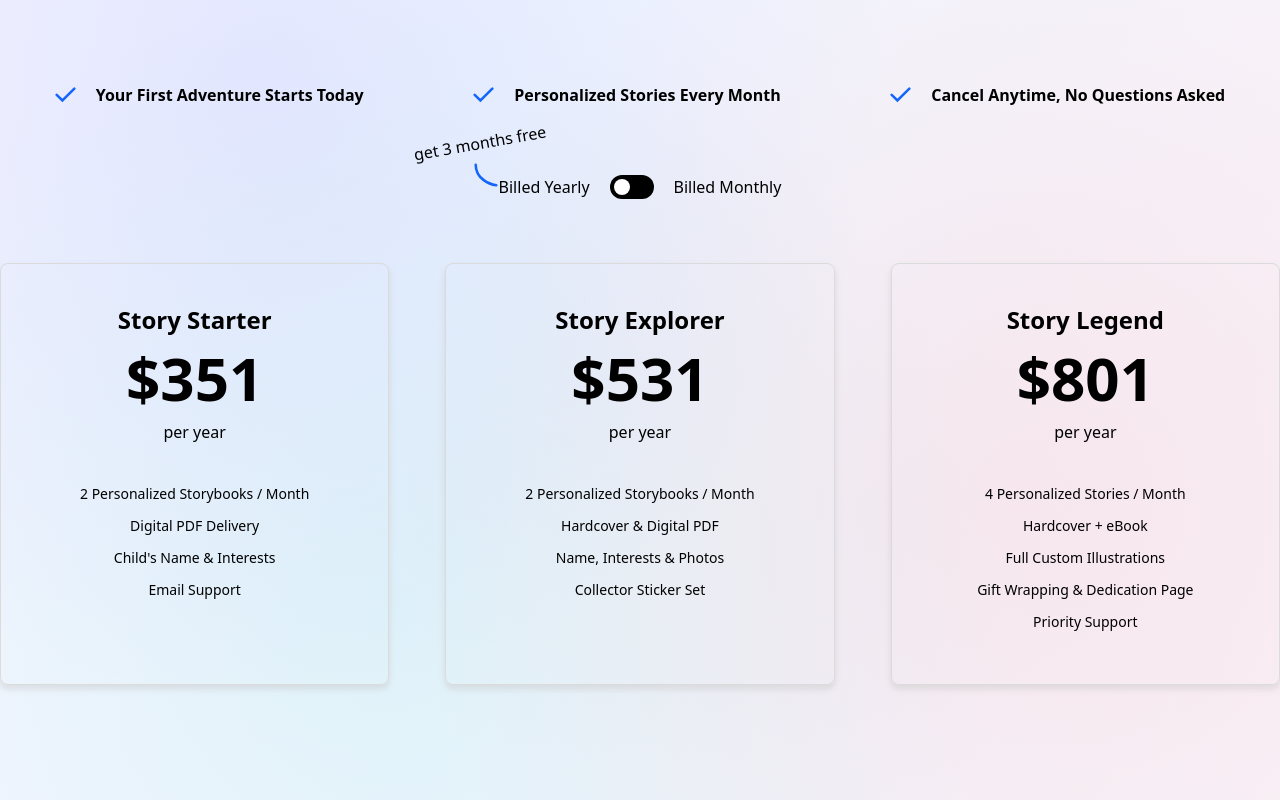
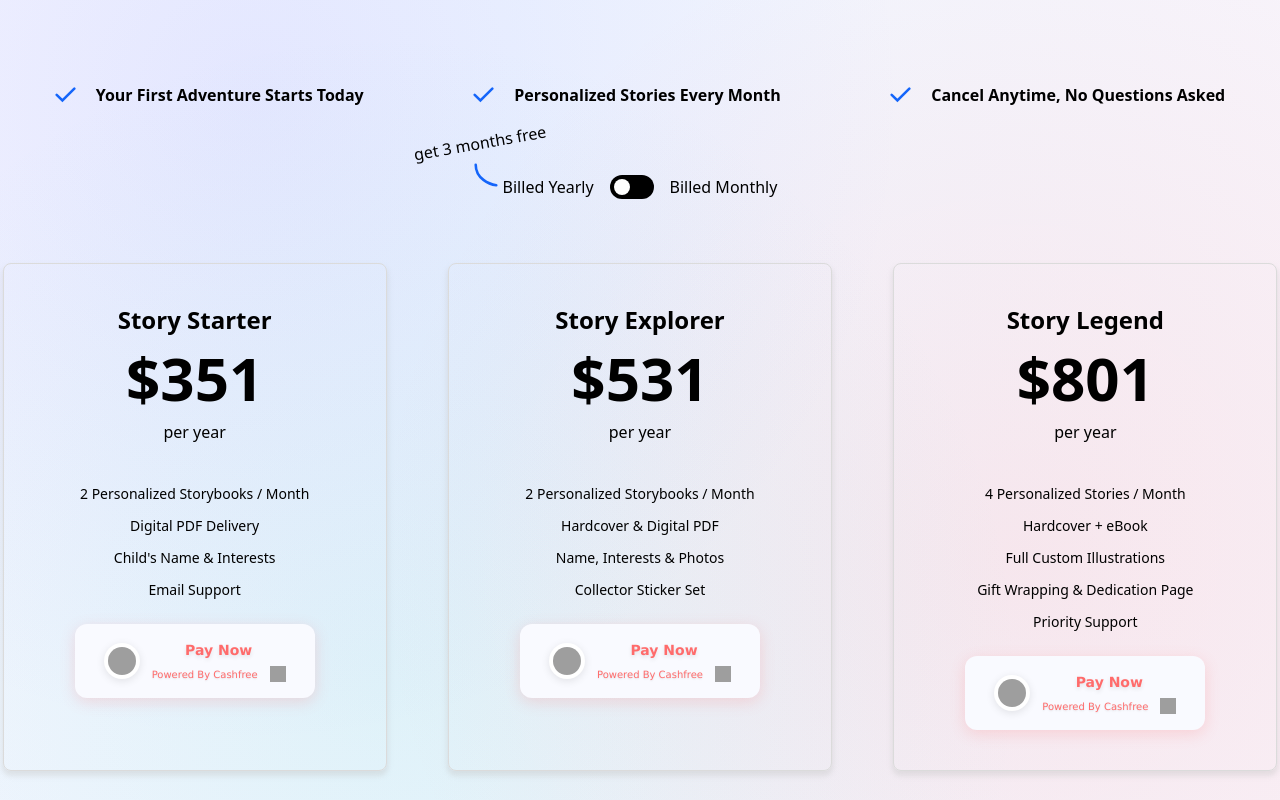
Before and after one commit to yablokolabs/aiponatime, a Next.js app in the folder package/: page / in a window 1280 px wide. Shown: the part 6560-7360 px from the top of the page. Built offline with nearby package versions, Linux system fonts and the light colour scheme; grey boxes are pictures that could not be loaded.

Commit message:
integrate cashfree payments

```diff
--- a/package/src/components/Home/Manage/index.tsx
+++ b/package/src/components/Home/Manage/index.tsx
@@ -2,9 +2,24 @@
 import { useState } from "react";
 import { Switch } from "@headlessui/react";
 import Image from "next/image";
+import { PaymentButton, PlanName } from "@/components/Home/PaymentButton";
 
-// Define the plan structure and its types
-const plans = [
+type Plan = {
+  heading: PlanName;
+  price: {
+    monthly: number;
+    yearly: number;
+  };
+  user: string;
+  features: {
+    books: string;
+    format: string;
+    personalization: string;
+    support: string;
+  };
+};
+
+const plans: Plan[] = [
   {
     heading: "Story Starter",
     price: {
@@ -89,11 +104,11 @@ const Manage = () => {
           </div>
         </div>
 
-        <div className="mt-6 relative">
+        <div className="mt-6 relative text-center">
           <div className="dance-text sm:-ml-80 text-center sm:-rotate-[10deg] mb-5">get 3 months free</div>
           <Image src={`${process.env.NEXT_PUBLIC_BASE_PATH || ''}/images/manage/toggle.svg`} alt="toggle-image" width={24} height={24} className="absolute left-[37%] top-8" />
-          <div className="flex justify-center">
-            <h3 className="text-14 font-medium mr-5">Billed Yearly</h3>
+          <div className="flex justify-center items-center gap-4">
+            <h3 className="text-14 font-medium">Billed Yearly</h3>
             <Switch
               checked={enabled}
               onChange={toggleEnabled}
@@ -104,13 +119,13 @@ const Manage = () => {
                 className={`inline-block h-4 w-4 transform rounded-full bg-white transition ${enabled ? "translate-x-6" : "translate-x-1"}`}
               />
             </Switch>
-            <h3 className="text-14 font-medium ml-5">Billed Monthly</h3>
+            <h3 className="text-14 font-medium">Billed Monthly</h3>
           </div>
         </div>
 
-        <div className="grid grid-cols-1 md:grid-cols-2 lg:grid-cols-3 mt-16 gap-14 manage">
+        <div className="grid grid-cols-1 md:grid-cols-2 lg:grid-cols-3 mt-16 gap-14 manage justify-items-center">
           {filteredData.map((items, i) => (
-            <div className="shadow-manage-shadow border border-border text-center p-10 transition-all duration-300 hover:shadow-lg hover:-translate-y-1 hover:border-primary transform hover:scale-[1.02] rounded-lg" key={i}>
+            <div className="shadow-manage-shadow border border-border text-center p-10 transition-all duration-300 hover:shadow-lg hover:-translate-y-1 hover:border-primary transform hover:scale-[1.02] rounded-lg w-full max-w-sm" key={i}>
               <h4 className="text-2xl font-bold mb-3">{items.heading}</h4>
               <h2 className="text-6xl font-extrabold mb-3">${items.price}</h2>
               <p className="text-14 font-medium text-darkgrey mb-10">{selectedCategory === "yearly" ? "per year" : "per month"}</p>
@@ -120,6 +135,12 @@ const Manage = () => {
                   {value}
                 </h3>
               ))}
+              <div className="mt-6">
+                <PaymentButton
+                  planName={items.heading}
+                  billingPeriod={selectedCategory}
+                />
+              </div>
             </div>
           ))}
         </div>
--- /dev/null
+++ b/package/src/components/Home/PaymentButton/index.tsx
@@ -0,0 +1,131 @@
+"use client";
+
+interface PaymentButtonProps {
+  planName: PlanName;
+  billingPeriod: BillingPeriod;
+}
+
+export type PlanName = 'Story Starter' | 'Story Explorer' | 'Story Legend';
+type BillingPeriod = 'monthly' | 'yearly';
+
+const getPaymentUrl = ({ planName, billingPeriod }: PaymentButtonProps) => {
+  const planUrls: Record<PlanName, Record<BillingPeriod, string>> = {
+    'Story Starter': {
+      monthly: 'https://payments.cashfree.com/forms/AIponATime-starter',
+      yearly: 'https://payments.cashfree.com/forms/AIponATime-starter-yearly'
+    },
+    'Story Explorer': {
+      monthly: 'https://payments.cashfree.com/forms/AIponATime-explorer',
+      yearly: 'https://payments.cashfree.com/forms/AIponATime-explorer-yearly'
+    },
+    'Story Legend': {
+      monthly: 'https://payments.cashfree.com/forms/AIponATime-legend',
+      yearly: 'https://payments.cashfree.com/forms/AIponATime-legend-yearly'
+    }
+  };
+  return planUrls[planName][billingPeriod];
+};
+
+export const PaymentButton = ({ planName, billingPeriod }: PaymentButtonProps) => {
+  return (
+    <form>
+      <a href={getPaymentUrl({ planName, billingPeriod })} target="_parent">
+        <div className="button-container" style={{ background: '#F9FAFF' }}>
+          <div>
+            <img src="https://cashfreelogo.cashfree.com/cashfreepayments/logosvgs/Group_4355.svg" alt="logo" className="logo-container" />
+          </div>
+          <div className="text-container">
+            <div style={{ fontFamily: 'Verdana', color: '#FF6B6B', marginBottom: '5px', fontSize: '14px' }}>
+              Pay Now
+            </div>
+            <div style={{ fontFamily: 'Verdana', color: '#FF6B6B', fontSize: '10px' }}>
+              <span>Powered By Cashfree</span>
+              <img src="https://cashfreelogo.cashfree.com/cashfreepayments/logosvgs/Group_4355.svg" alt="logo" className="seconday-logo-container" />
+            </div>
+          </div>
+        </div>
+      </a>
+      <style jsx>{`
+        .button-container {
+          border: none;
+          border-radius: 12px;
+          display: flex;
+          padding: 16px 24px;
+          width: 240px;
+          cursor: pointer;
+          background: linear-gradient(135deg, #FF6B6B 0%, #FF8E8E 100%);
+          color: white;
+          box-shadow: 0 4px 15px rgba(255, 107, 107, 0.2);
+          transition: all 0.3s ease;
+          align-items: center;
+          justify-content: center;
+          margin: 0 auto;
+          position: relative;
+          overflow: hidden;
+        }
+        .button-container::before {
+          content: '';
+          position: absolute;
+          top: 0;
+          left: 0;
+          width: 100%;
+          height: 100%;
+          background: linear-gradient(135deg, transparent 0%, rgba(255, 255, 255, 0.1) 50%, transparent 100%);
+          opacity: 0;
+          transition: opacity 0.3s ease;
+        }
+        .button-container:hover {
+          transform: translateY(-2px) scale(1.02);
+          box-shadow: 0 6px 20px rgba(255, 107, 107, 0.3);
+        }
+        .button-container:hover::before {
+          opacity: 1;
+        }
+        .text-container {
+          display: flex;
+          flex-direction: column;
+          align-items: center;
+          margin-left: 12px;
+          justify-content: center;
+          z-index: 1;
+        }
+        .logo-container {
+          width: 36px;
+          height: 36px;
+          background: white;
+          border-radius: 50%;
+          padding: 4px;
+          box-shadow: 0 2px 8px rgba(0, 0, 0, 0.1);
+        }
+        .seconday-logo-container {
+          width: 16px;
+          height: 16px;
+          margin-left: 6px;
+        }
+        .text-container div:first-child {
+          font-family: 'Inter', sans-serif;
+          color: white;
+          font-weight: 600;
+          font-size: 18px;
+          margin-bottom: 4px;
+          text-shadow: 0 2px 4px rgba(0, 0, 0, 0.1);
+        }
+        .text-container div:last-child {
+          font-family: 'Inter', sans-serif;
+          color: rgba(255, 255, 255, 0.9);
+          font-size: 14px;
+          display: flex;
+          align-items: center;
+          gap: 6px;
+          text-shadow: 0 1px 2px rgba(0, 0, 0, 0.1);
+        }
+        a {
+          text-decoration: none;
+          display: block;
+          width: 100%;
+          height: 100%;
+        }
+      `}</style>
+    </form>
+  );
+};
```
